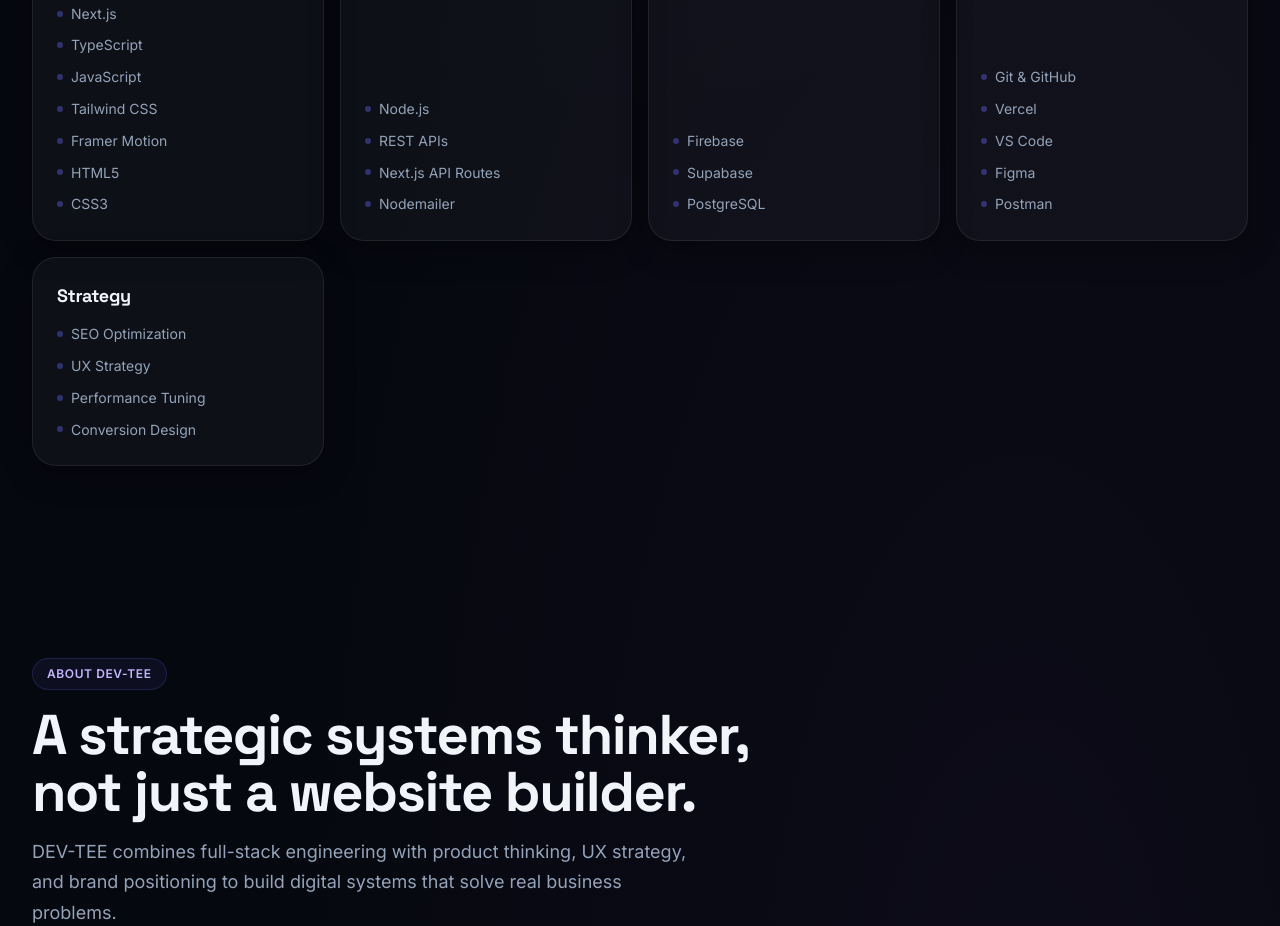
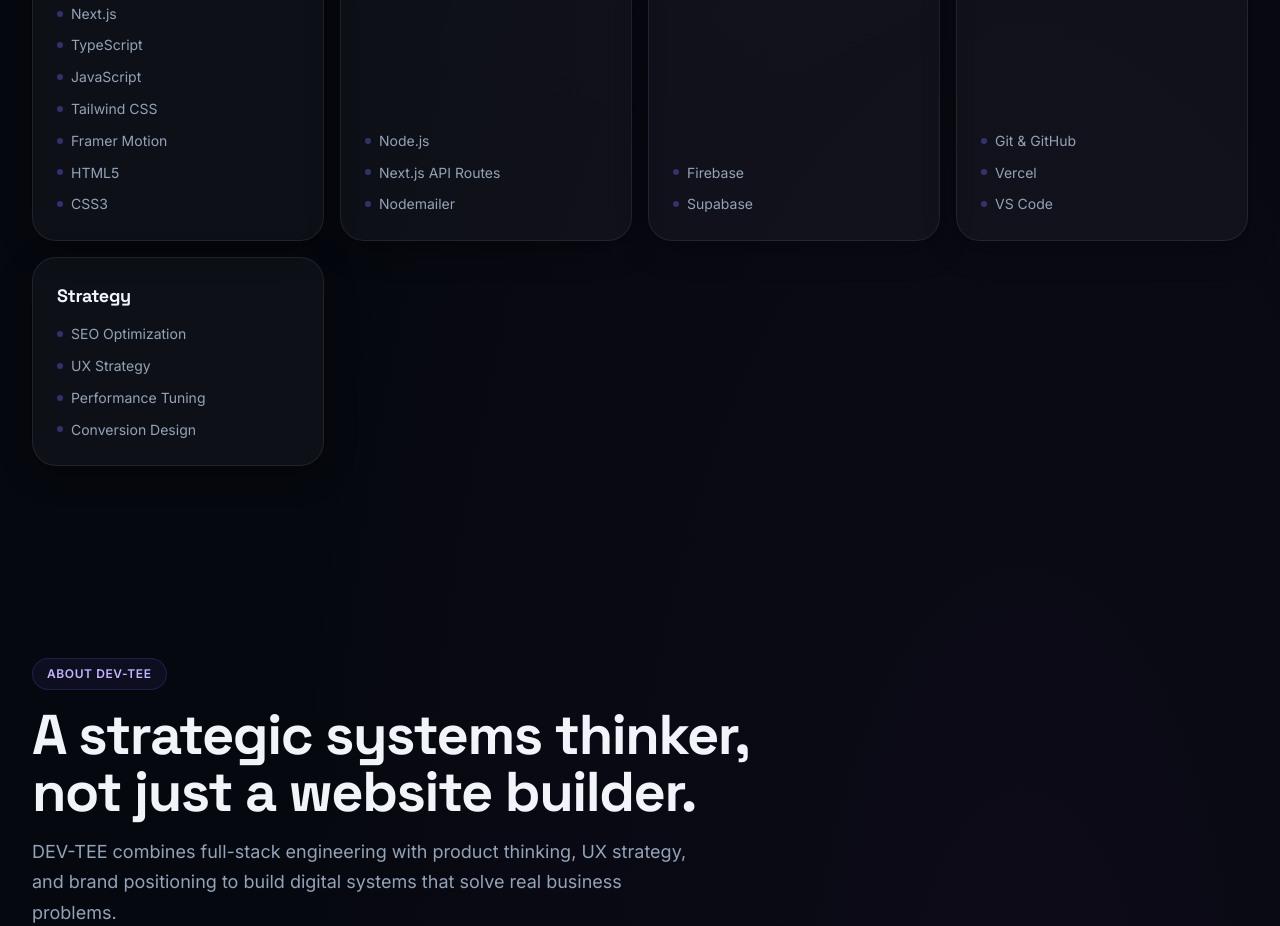
Before and after one commit to Dev-Tee06/my-resume, a Next.js app: page / in a window 1280 px wide. Shown: the part 1240-2166 px from the top of the page. Built offline with nearby package versions, Linux system fonts and the light colour scheme.

Commit message:
New changes made

```diff
--- a/data/skills.ts
+++ b/data/skills.ts
@@ -18,7 +18,6 @@
     category: "Backend",
     skills: [
       { name: "Node.js" },
-      { name: "REST APIs" },
       { name: "Next.js API Routes" },
       { name: "Nodemailer" },
     ],
@@ -28,7 +27,6 @@
     skills: [
       { name: "Firebase" },
       { name: "Supabase" },
-      { name: "PostgreSQL" },
     ],
   },
   {
@@ -37,8 +35,6 @@
       { name: "Git & GitHub" },
       { name: "Vercel" },
       { name: "VS Code" },
-      { name: "Figma" },
-      { name: "Postman" },
     ],
   },
   {
```
